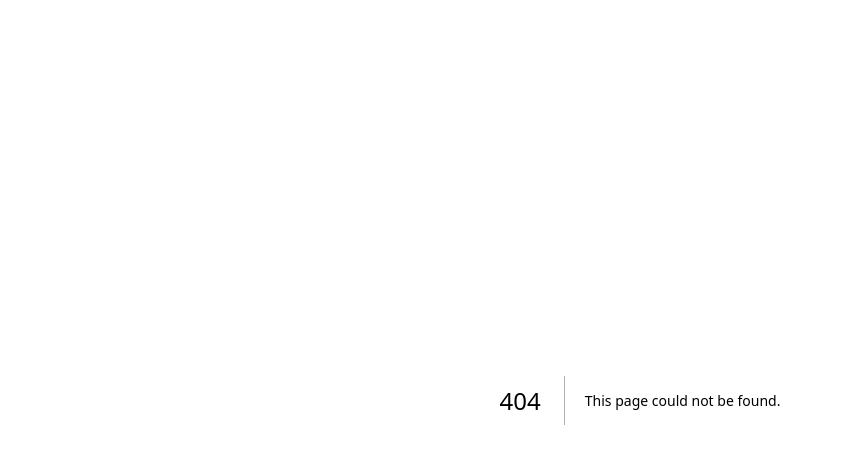
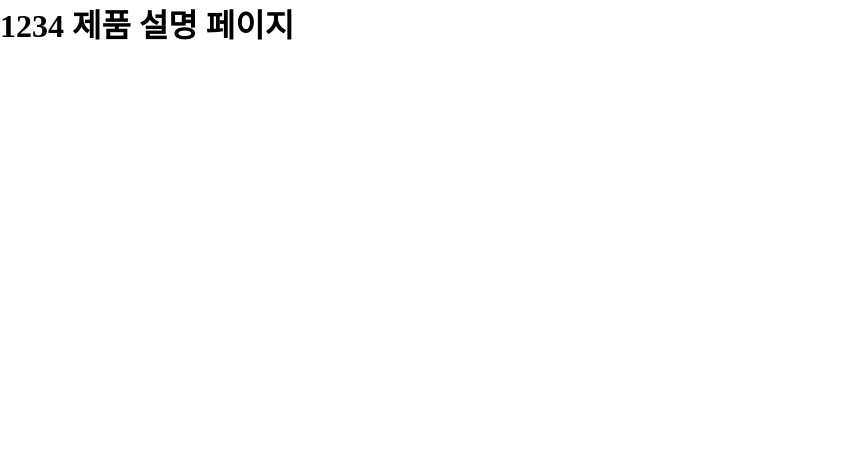
Before and after one commit to jeong922/nextjs_study, a Next.js app: page /products/1234 in a window 1280 px wide. Before the commit this address had no page. Shown: the top 464 px of the page, without its empty margins (0-841 px from the left). Built offline with nearby package versions, Linux system fonts and the light colour scheme.

Commit message:
동적 라우팅

```diff
--- /dev/null
+++ b/src/app/products/[slug]/page.tsx
@@ -0,0 +1,11 @@
+import React from 'react';
+
+type Props = {
+  params: {
+    slug: string;
+  };
+};
+
+export default function PantsPage({ params }: Props) {
+  return <h1>{params.slug} 제품 설명 페이지</h1>;
+}
--- a/src/app/products/pants/page.tsx
+++ /dev/null
@@ -1,5 +0,0 @@
-import React from 'react';
-
-export default function PantsPage() {
-  return <h1>바지 제품 설명 페이지</h1>;
-}
```
